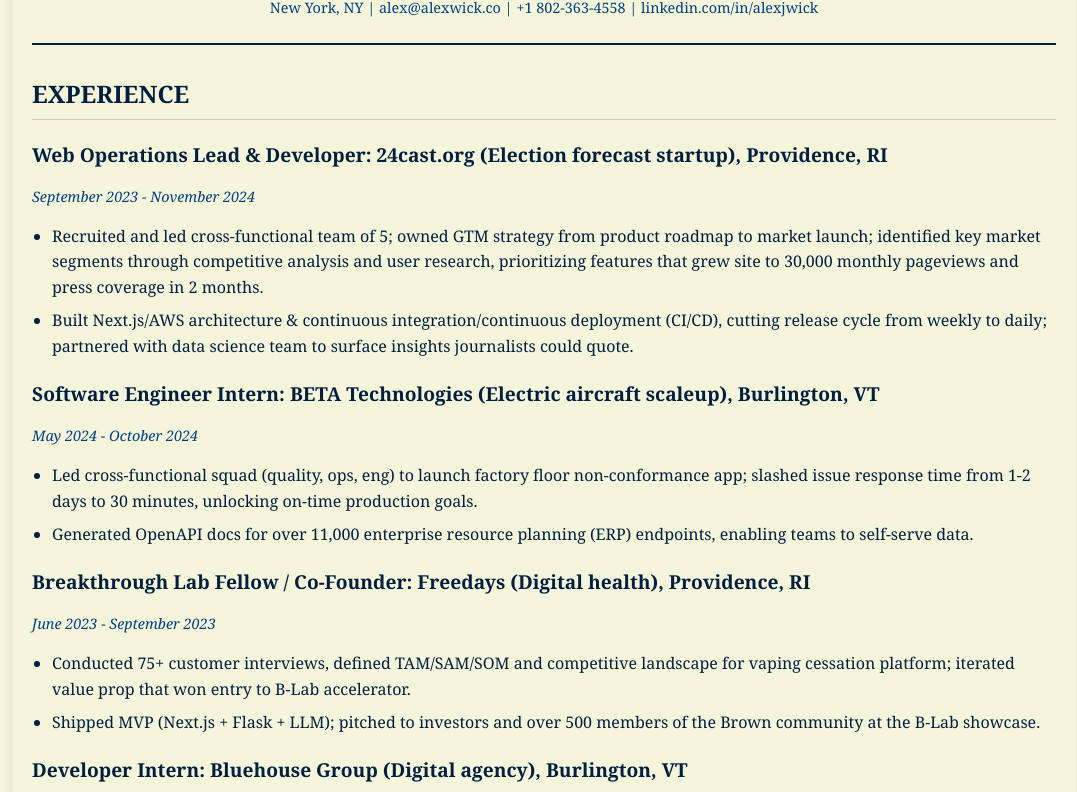
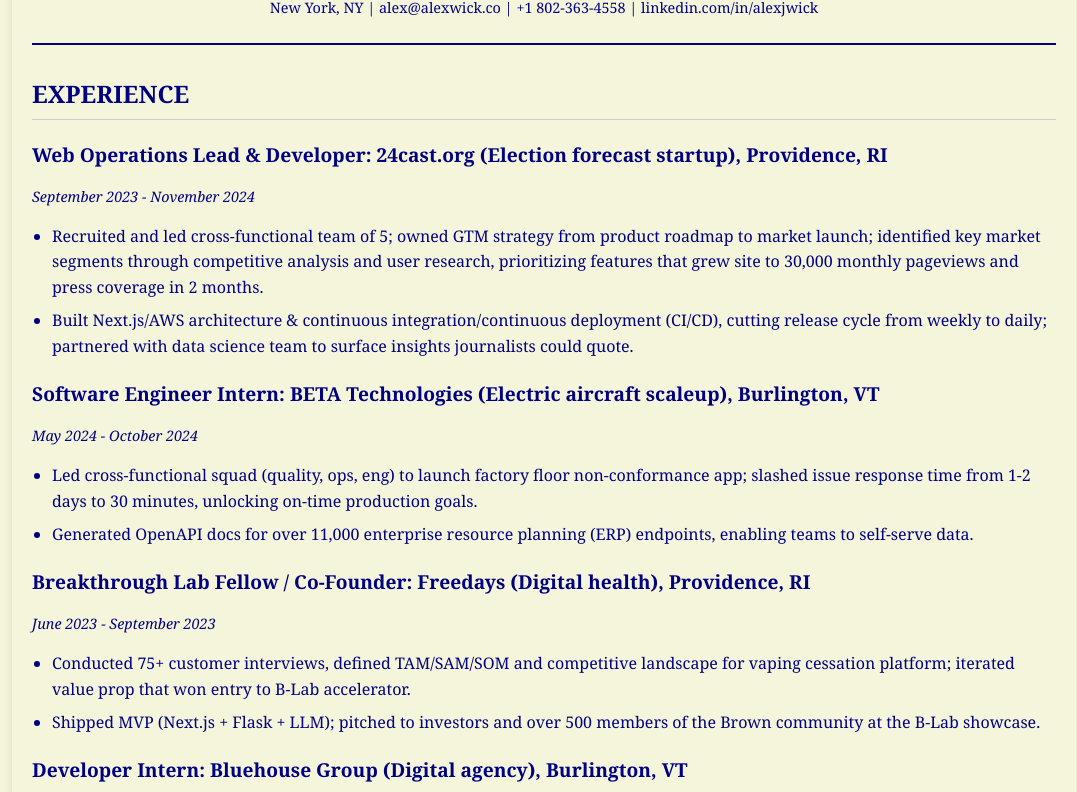
Before and after one commit to alexjwick/alexjwick.github.io, a website: page resume.html in a window 1280 px wide. Shown: the part 120-912 px from the top of the page, without its empty margins (96-1173 px from the left). Drawn offline with Linux system fonts and the light colour scheme.

Commit message:
Adjust navy/beige palette

```diff
--- a/styles/resume.css
+++ b/styles/resume.css
@@ -3,20 +3,20 @@
   line-height: 1.6;
   margin: 0;
   padding: 0;
-  background-color: #f5f5dc;
-  color: #001f3f;
+  background-color: #F5F5DC;
+  color: #000080;
 }
 .container {
   width: 80%;
   margin: auto;
   overflow: hidden;
   padding: 20px;
-  background-color: #f5f5dc;
+  background-color: #F5F5DC;
   box-shadow: 0 0 10px rgba(0, 0, 0, 0.1);
 }
 header {
   text-align: center;
-  border-bottom: 2px solid #001f3f;
+  border-bottom: 2px solid #000080;
   padding-bottom: 10px;
   margin-bottom: 20px;
 }
@@ -27,27 +27,27 @@
 header p {
   margin-top: 5px;
   font-size: 0.9em;
-  color: #003f7f;
+  color: #000080;
 }
 h2 {
   border-bottom: 1px solid #ccc;
   padding-bottom: 5px;
   margin-top: 30px;
   font-size: 1.5em;
-  color: #001f3f;
+  color: #000080;
   text-transform: uppercase;
 }
 h3 {
   margin-bottom: 5px;
   font-size: 1.2em;
-  color: #001f3f;
+  color: #000080;
 }
 .job-title-company {
   font-weight: bold;
 }
 .date-location {
   font-style: italic;
-  color: #003f7f;
+  color: #000080;
   font-size: 0.9em;
   margin-bottom: 10px;
 }
```
Also changed, not shown: styles/input.css (+7 -7 lines).
